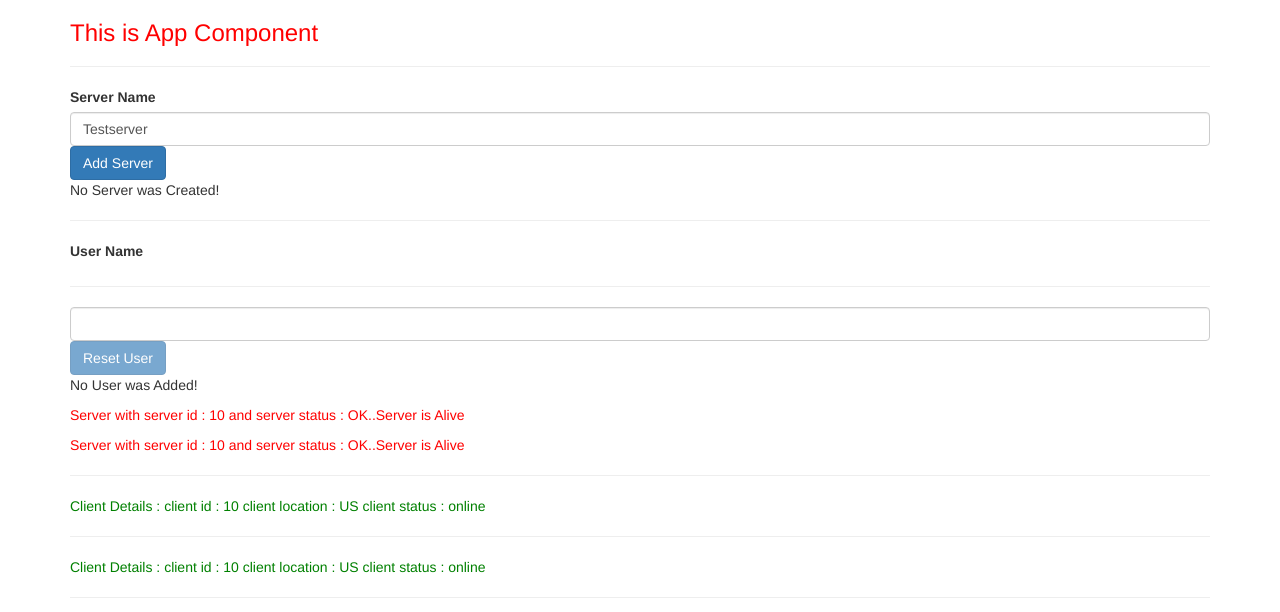
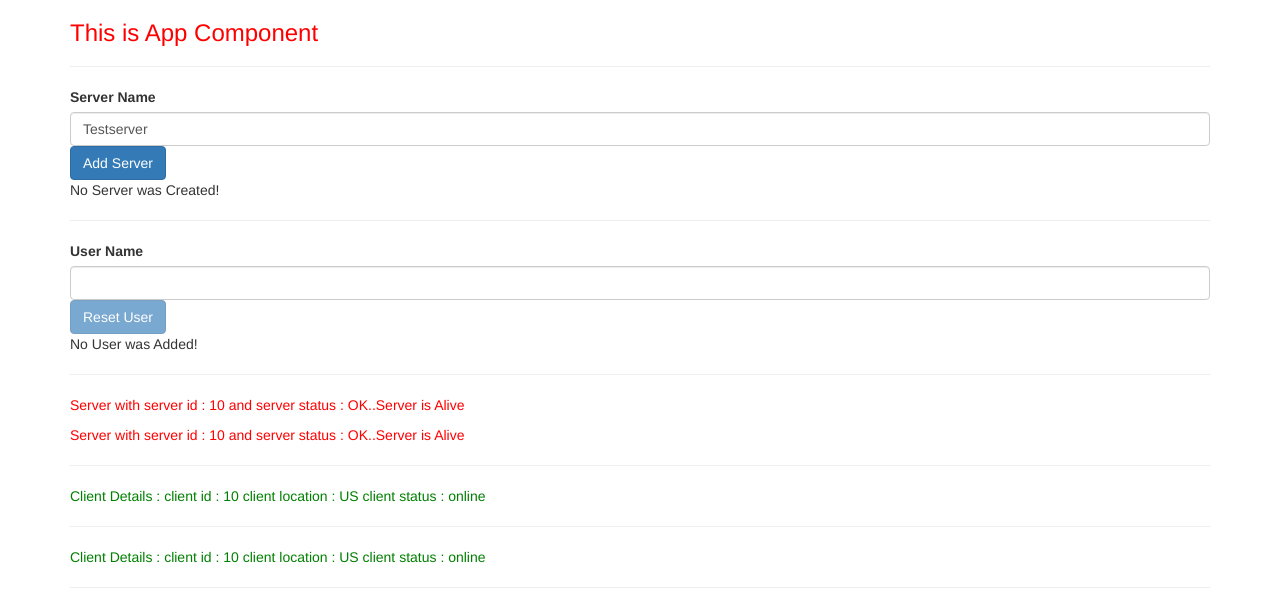
Before and after one commit to AmeyaChavre/Ng-Server-Client, an Angular app in the folder ng8-app/: page / in a window 1280 px wide. Shown: the top 612 px of the page. Built offline with nearby package versions, Linux system fonts and the light colour scheme.

Commit message:
Commit#141

```diff
--- a/ng8-app/src/app/servers/servers.component.html
+++ b/ng8-app/src/app/servers/servers.component.html
@@ -23,7 +23,6 @@ Add Server
 <p> {{serverCreationStatus}} </p>
 <hr>
 <label>User Name</label>
-<hr>
 <input type="text"
 class="form-control"
 [(ngModel)]="userName"
@@ -36,5 +35,6 @@ class="btn btn-primary"
 Reset User
 </button>
 <p> {{userAddStatus}} </p>
+<hr>
 <app-server></app-server>
 <app-server></app-server>
```
